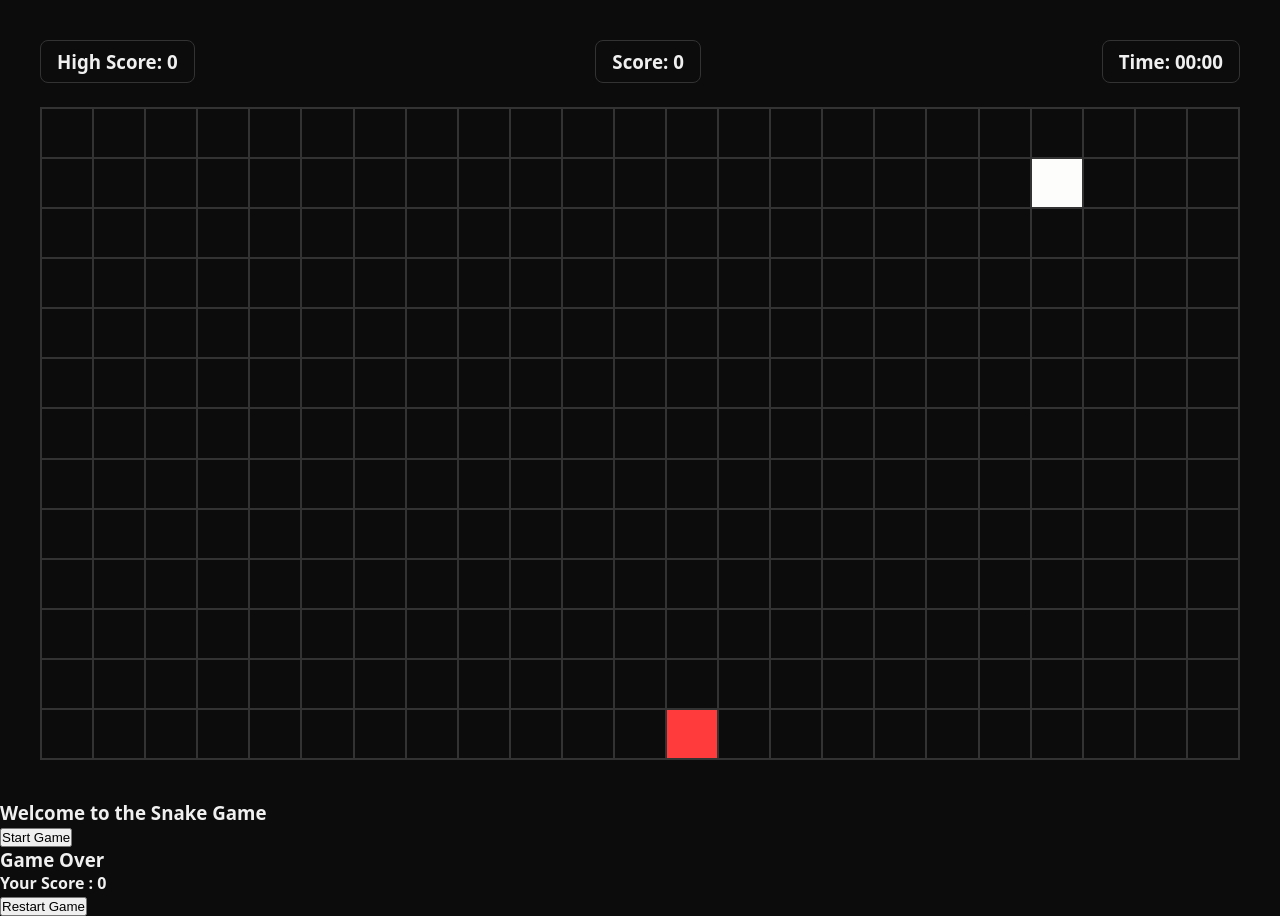
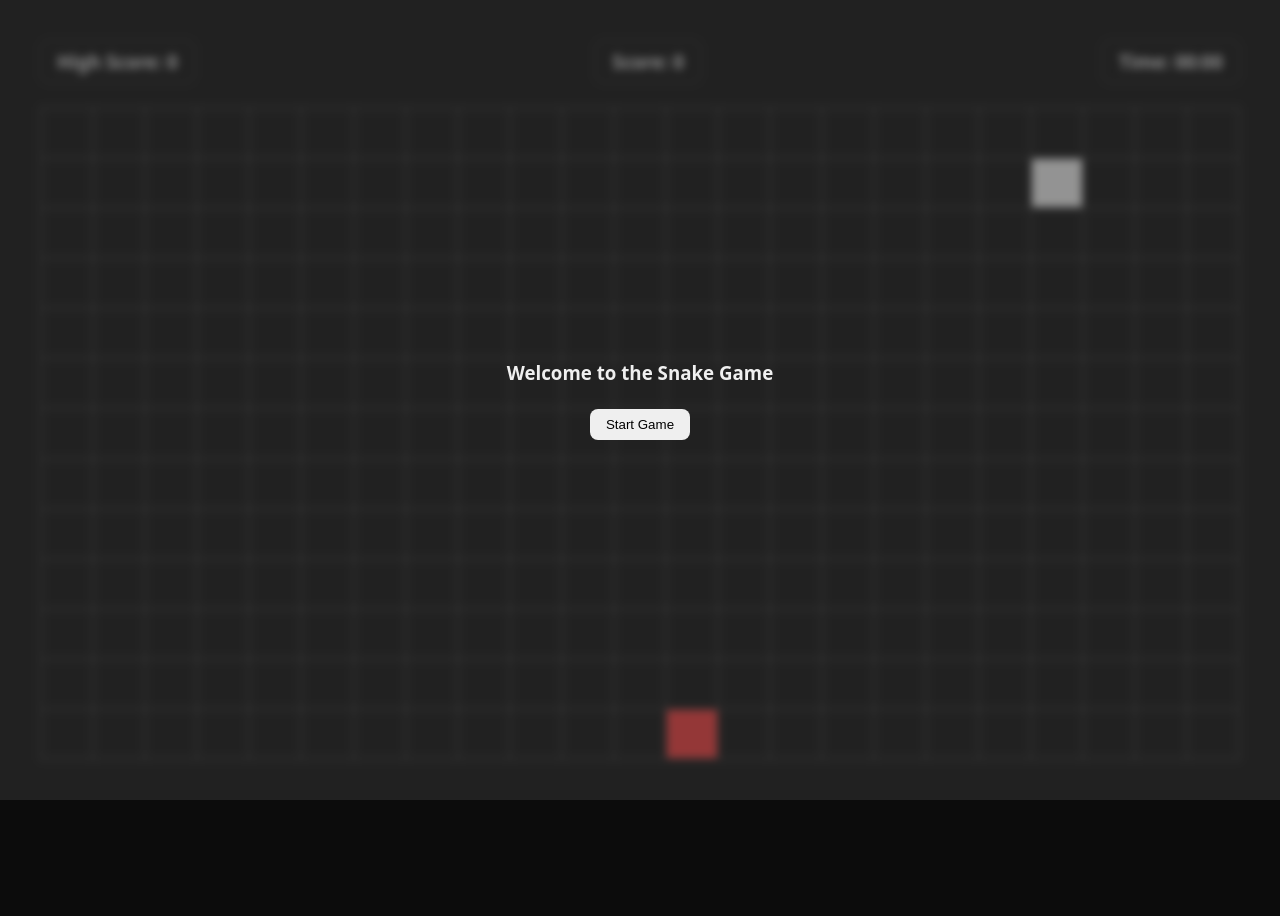
Before and after one commit to HimanshuSharma-07/snake-game-js, a plain HTML site: page index.html in a window 1280 px wide. After the commit the page ends 800 px from the top, so only its background shows below. Drawn offline with Linux system fonts and the light colour scheme.

Commit message:
style the bpth modal

```diff
--- a/style.css
+++ b/style.css
@@ -56,6 +56,18 @@ main, section{
     width: 100%;
 }
 
+.btn{
+    padding: var(--space-s) var(--space-md);
+    border: none;
+    border-radius: var(--boarder-radius-sm);
+    cursor: pointer;
+    transition: all 0.3s ease;
+}
+
+.btn:hover{
+    transform: scale(1.1);
+}
+
 section{
     display: flex;
     flex-direction: column;
@@ -100,3 +112,25 @@ section .infos{
 .food{
     background-color: var(--bg-food-color);
 }
+
+.modal, .modal-over{
+    height: 100vh;
+    width: 100vw;
+    position: fixed;
+    top: 0;
+    background-color: #35353587;
+    backdrop-filter: blur(4px);
+    display: flex;
+    justify-content: center;
+    align-items: center;
+}
+.modal-over{
+    display: none;
+}
+
+.modal .start-game, .modal-over .game-over{
+    display: flex;
+    flex-direction: column;
+    align-items: center;
+    gap: var(--space-lg);
+}
```
